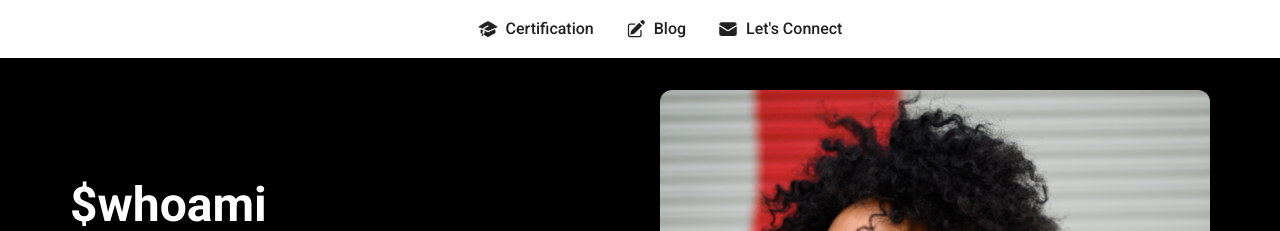
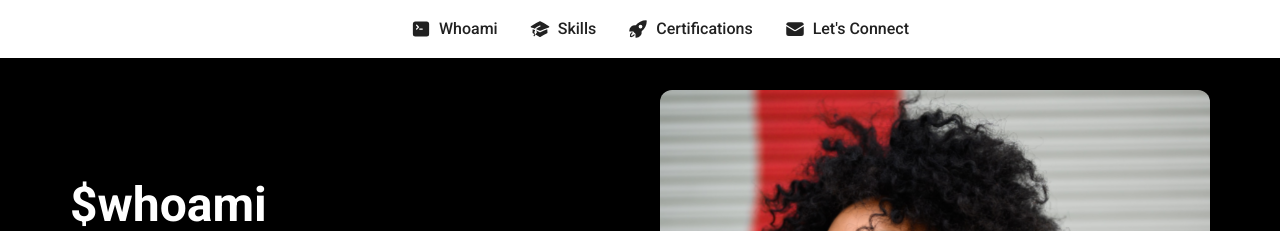
Before and after one commit to rdevproxy/rdevproxy.github.io, a Next.js app: page / in a window 1280 px wide. Shown: the top 231 px of the page. Built offline with nearby package versions, Linux system fonts and the light colour scheme.

Commit message:
FEAT: added whoami and skills to nav items

```diff
--- a/src/components/navbar.tsx
+++ b/src/components/navbar.tsx
@@ -8,6 +8,8 @@ import {
 } from "@material-tailwind/react";
 import {
   AcademicCapIcon,
+  CommandLineIcon,
+  RocketLaunchIcon,
   PencilSquareIcon,
   EnvelopeIcon,
   Squares2X2Icon,
@@ -17,13 +19,21 @@ import {
 
 const NAV_MENU = [
   {
-    name: "Certification",
+    name: "Whoami",
+    icon: CommandLineIcon,
+  },
+  {
+    name: "Skills",
     icon: AcademicCapIcon,
   },
   {
-    name: "Blog",
-    icon: PencilSquareIcon,
+    name: "Certifications",
+    icon: RocketLaunchIcon,
   },
+  // {
+  //   name: "Blog",
+  //   icon: PencilSquareIcon,
+  // },
   {
     name: "Let's Connect",
     icon: EnvelopeIcon,
```
